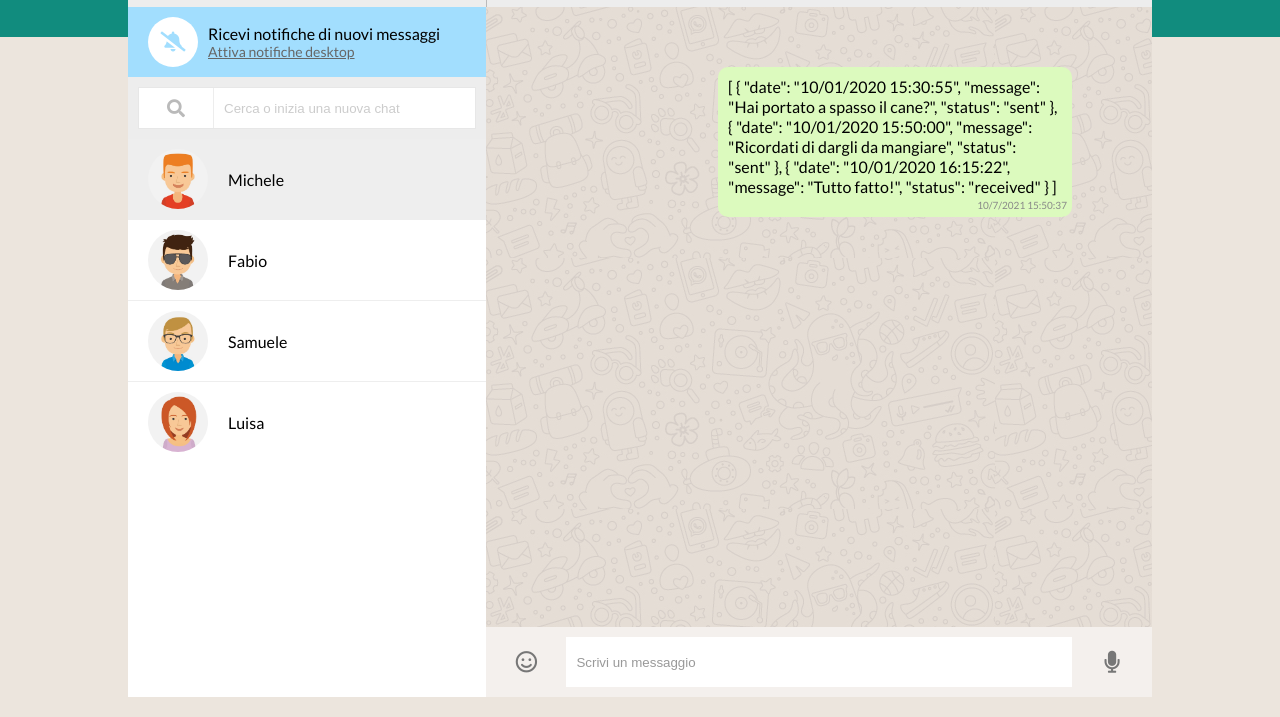
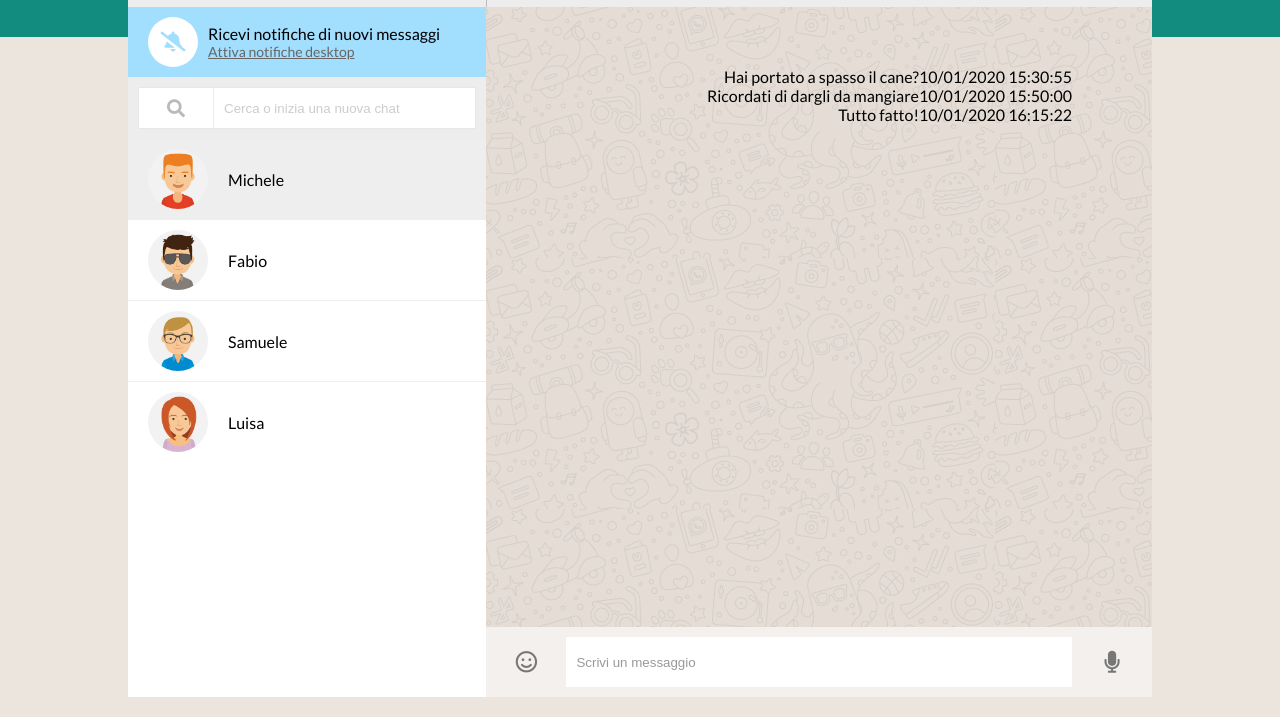
Before and after one commit to MatteoMeneguzzi/vue-boolzapp, a plain HTML site: page index.html in a window 1280 px wide. Shown: the part 83-800 px from the top of the page. Drawn offline with nearby package versions, Linux system fonts and the light colour scheme.

Commit message:
messages

```diff
--- a/index.html
+++ b/index.html
@@ -79,13 +79,13 @@
             </header>
 
             <section class="content-main">
-                <div class="chat" v-for="(contact,index) in contacts" v-show="contacts[index] == contacts[indexChat]" >
-                        <div class="message sent" >
-                            <div class="msg green" >{{contacts[indexChat].messages}}
+                <div class="chat" >
+                        <div class="message sent" v-for="(contact,index) in contacts[indexChat].messages" :class="[contact.status == 'received' ? 'received' : 'sent']" >
+                            {{contact.message}}
                                 <div class="date">
-                                    10/7/2021 15:50:37
+                                    {{contact.date}}
                                 </div>
-                            </div>
+
                         </div>
                         <!-- <div class="message received">
                             <div class="msg white">uiviurvureuvuirevsvrvbrtbrtryruiviurvureuvuirevsvrvbrtbrtryruiviurvureuvuirevsvrvbrtbrtryruiviurvureuvuirevsvrvbrtbrtryruiviurvureuvuirevsvrvbrtbrtryr
--- a/js/script.js
+++ b/js/script.js
@@ -94,6 +94,7 @@ var app = new Vue({
 		],
 
 		indexChat: 0,
+		indexMessage: 0,
 	},
 	methods: {
 		// sendMessage() {
```
